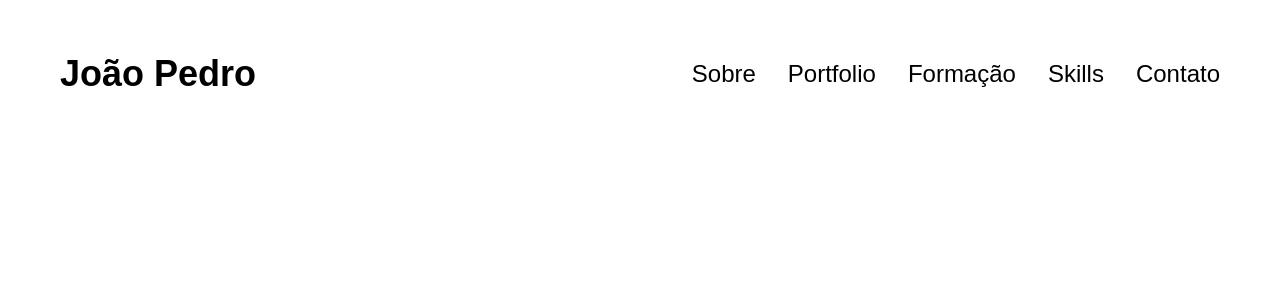
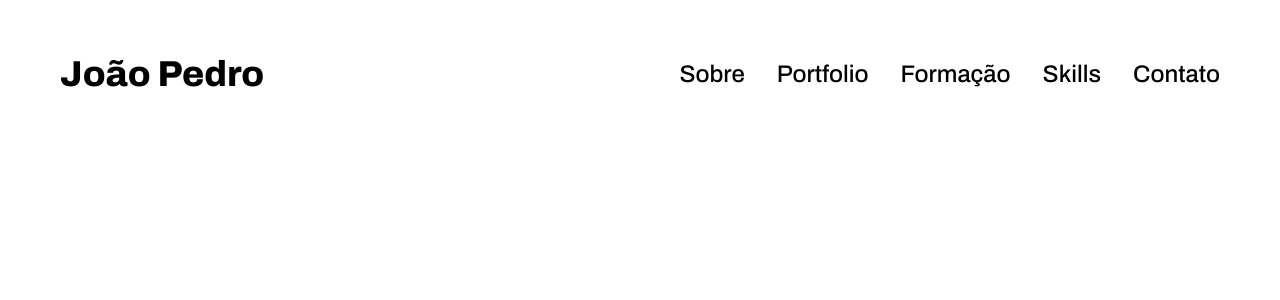
Before and after one commit to joaoplay16/portifolio, a React (Create React App) app: page / in a window 1280 px wide. Shown: the top 300 px of the page. Built offline with nearby package versions, Linux system fonts and the light colour scheme.

Commit message:
typography font files added

```diff
--- a/src/css/index.css
+++ b/src/css/index.css
@@ -1,3 +1,5 @@
+@import url('https://fonts.googleapis.com/css2?family=Archivo:wght@400;500;600;700;800&display=swap');
+@import url('https://fonts.googleapis.com/css2?family=Roboto+Mono&display=swap');
 body {
   margin: 0;
   font-family: 'Archivo', 'Roboto', sans-serif;
```
